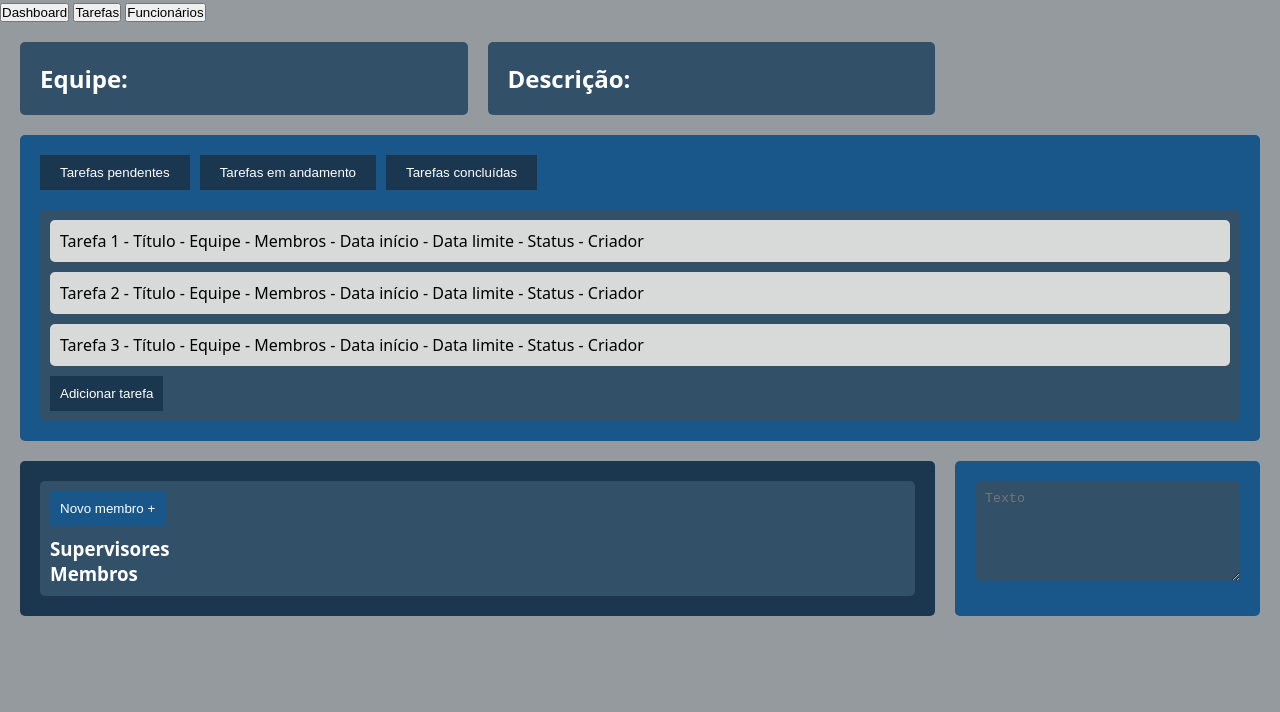
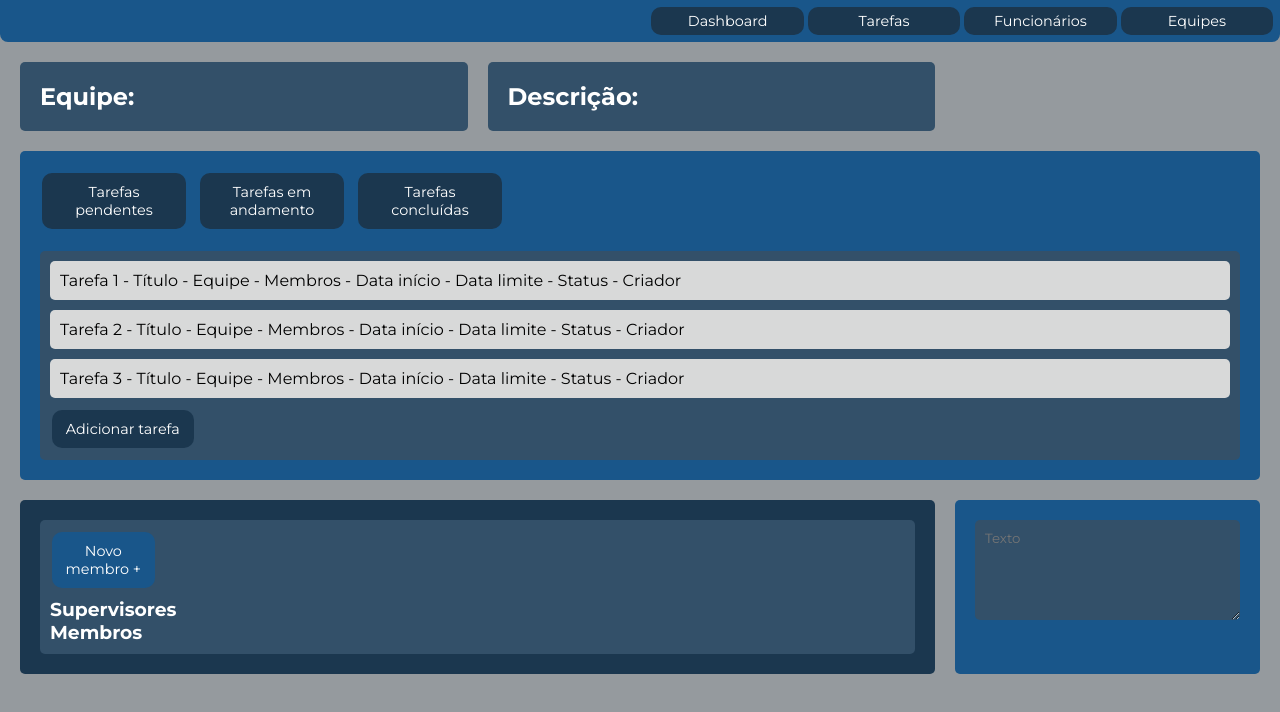
Before and after one commit to PAFONTINHAS/WEB1_Trabalho_final, a website: page client_side/manageTeam.html in a window 1280 px wide. Drawn offline with Linux system fonts and the light colour scheme.

Commit message:
Nav-bar estilizada no arquivo manageTeam e link ao html adicionado

```diff
--- a/client_side/css/manageTeam.css
+++ b/client_side/css/manageTeam.css
@@ -1,14 +1,79 @@
-* {
+
+  *{
     margin: 0;
     padding: 0;
     box-sizing: border-box;
+    font-family: 'Montserrat';
+
+}
+
+
+/*
+      /-------------------------------------/
+     /         BARRA DE ROLAGEM            /
+    /-------------------------------------/
+*/
+
+
+  /* Estilizando a barra de rolagem para navegadores baseados em WebKit */
+  ::-webkit-scrollbar {
+      width: 12px; /* Largura da barra de rolagem vertical */
+      height: 12px; /* Altura da barra de rolagem horizontal */
   }
 
-  body {
-    font-family: "Noto Sans", sans-serif;
+  /* Deixando o trilho da barra de rolagem invisível */
+  ::-webkit-scrollbar-track {
+      background: #959a9e;
+  }
+
+  /* Estilizando a alça da barra de rolagem */
+  ::-webkit-scrollbar-thumb {
+      background: #19568a; /* Cinza com 80% de opacidade */
+      border-radius: 6px; /* Bordas arredondadas */
+      border: 3px solid transparent; /* Bordas transparentes para criar espaço entre o thumb e o track */
+      background-clip: padding-box; /* Faz com que a cor de fundo não cubra as bordas transparentes */
+  }
+
+  /* Estilizando a alça da barra de rolagem ao passar o mouse */
+  ::-webkit-scrollbar-thumb:hover {
+      background: #19568a; /* Mais escuro com 80% de opacidade */
+  }
+
+
+body{
     background-color: #959a9e;
-    color: #ffffff;
-  }
+    color: white;
+}
+
+/* HEADER  */
+
+header{
+    background-color: #19568a;
+    padding: 5px;
+    border-radius: 0 0 8px 8px;
+}
+
+.nav_bar{
+    display: flex;
+    flex-direction: row;
+    align-items: center;
+    justify-content: end;
+}
+
+button{
+    margin: 2px;
+    padding: 5px;
+    border-radius: 10px;
+    background-color: #1b374f;
+    border: none;
+    color: white;
+    cursor: pointer;
+    font-weight: 400;
+    font-size: 0.9rem;
+    width: 12%;
+
+}
+
 
   .container {
     display: flex;
--- a/client_side/manageTeam.html
+++ b/client_side/manageTeam.html
@@ -16,6 +16,8 @@
             <button onclick="location.href='index.html'">Dashboard</button>
             <button onclick="location.href='manageTask.html'">Tarefas</button>
             <button onclick="location.href='manageEmployee.html'">Funcionários</button>
+            <button onclick="location.href='manageTeam.html'">Equipes</button>
+
         </div>
     </header>
     <main class="main-content">
```
Also changed, not shown: client_side/index.html (+2 -0 lines), client_side/manageemployee.html (+4 -3 lines), client_side/managetask.html (+2 -0 lines).
